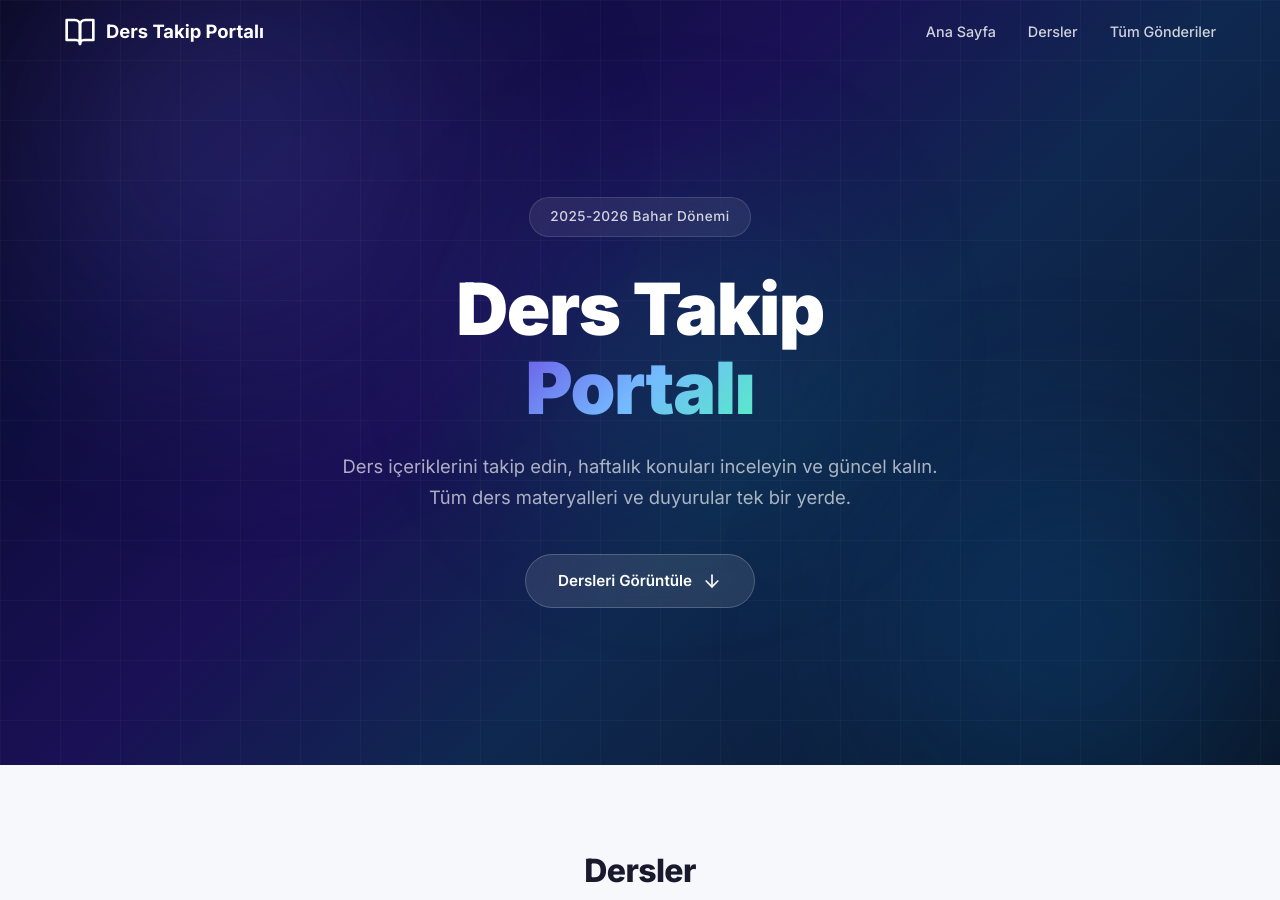
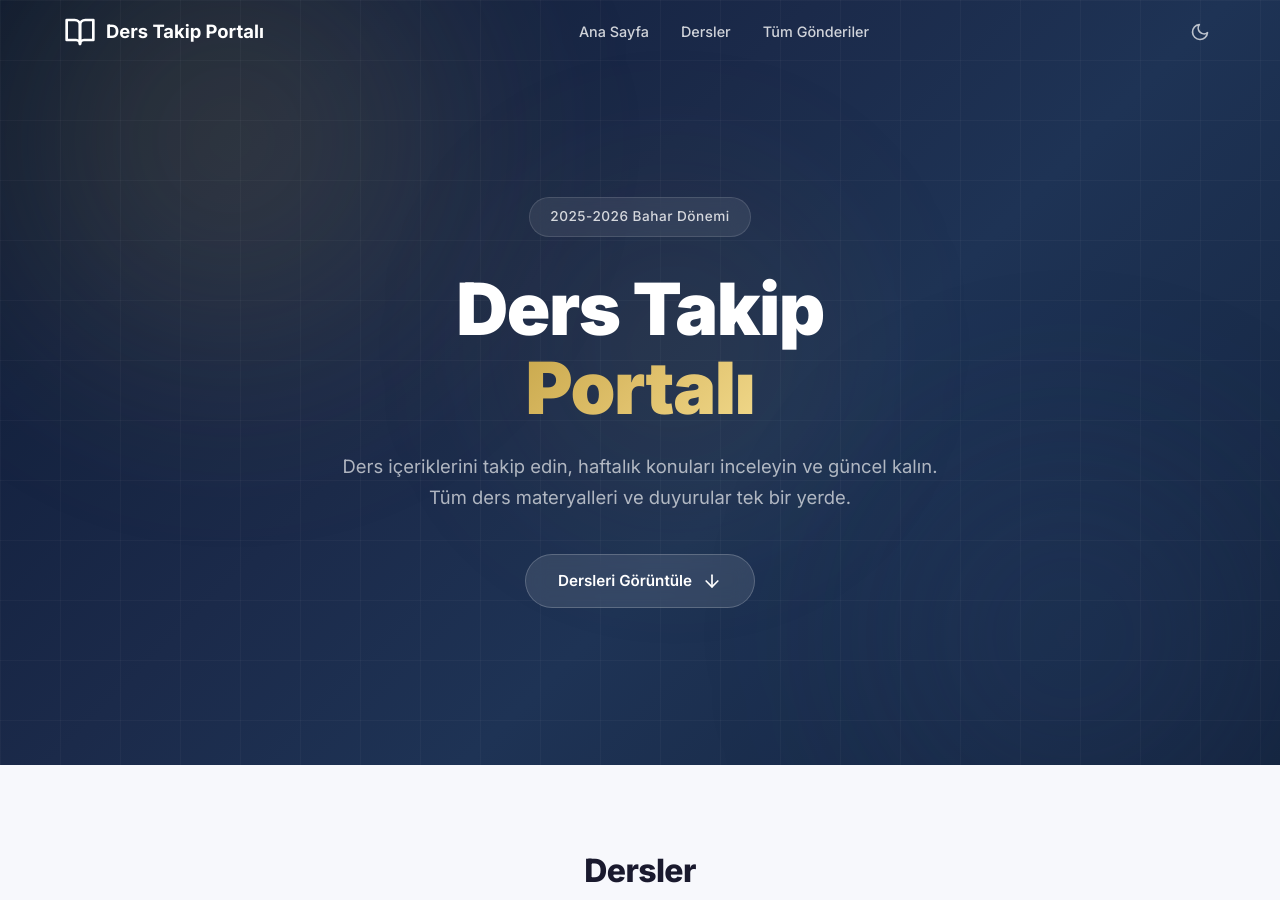
Before and after one commit to alpermku/dersler, a Jekyll site: the page built from index.html, in a window 1280 px wide and 900 px high. Built offline with Jekyll 4.4.1, drawn with Linux system fonts in a browser that asks for light colours.

Commit message:
🎨 MKU kurumsal renk paleti + karanlık tema
- Lila/mor tonları → MKU lacivert (#1B2A4A) + altın (#C9A84C) paleti
- Hero, footer, header, 404 tüm sayfalar yeni renklerde
- Karanlık tema: ay/güneş toggle butonu (localStorage + sistem tercihi)
- Flash-prevention: sayfa yüklenirken tema yanıp sönmez
- Ders kartlarının kendi renkleri korundu

```diff
--- a/_includes/header.html
+++ b/_includes/header.html
@@ -12,10 +12,28 @@
       <a href="{{ '/' | relative_url }}#courses">Dersler</a>
       <a href="{{ '/tum-gonderiler' | relative_url }}">Tüm Gönderiler</a>
     </nav>
-    <button class="menu-toggle" id="menuToggle" aria-label="Menü">
-      <span></span>
-      <span></span>
-      <span></span>
-    </button>
+    <div class="header-actions">
+      <button class="theme-toggle" id="themeToggle" aria-label="Tema değiştir">
+        <svg class="icon-moon" width="20" height="20" viewBox="0 0 24 24" fill="none" stroke="currentColor" stroke-width="2" stroke-linecap="round" stroke-linejoin="round">
+          <path d="M21 12.79A9 9 0 1 1 11.21 3 7 7 0 0 0 21 12.79z"></path>
+        </svg>
+        <svg class="icon-sun" width="20" height="20" viewBox="0 0 24 24" fill="none" stroke="currentColor" stroke-width="2" stroke-linecap="round" stroke-linejoin="round">
+          <circle cx="12" cy="12" r="5"></circle>
+          <line x1="12" y1="1" x2="12" y2="3"></line>
+          <line x1="12" y1="21" x2="12" y2="23"></line>
+          <line x1="4.22" y1="4.22" x2="5.64" y2="5.64"></line>
+          <line x1="18.36" y1="18.36" x2="19.78" y2="19.78"></line>
+          <line x1="1" y1="12" x2="3" y2="12"></line>
+          <line x1="21" y1="12" x2="23" y2="12"></line>
+          <line x1="4.22" y1="19.78" x2="5.64" y2="18.36"></line>
+          <line x1="18.36" y1="5.64" x2="19.78" y2="4.22"></line>
+        </svg>
+      </button>
+      <button class="menu-toggle" id="menuToggle" aria-label="Menü">
+        <span></span>
+        <span></span>
+        <span></span>
+      </button>
+    </div>
   </div>
 </header>
--- a/_layouts/default.html
+++ b/_layouts/default.html
@@ -9,6 +9,10 @@
   <link rel="preconnect" href="https://fonts.gstatic.com" crossorigin>
   <link href="https://fonts.googleapis.com/css2?family=Inter:wght@300;400;500;600;700;800;900&family=JetBrains+Mono:wght@400;500;600&display=swap" rel="stylesheet">
   <link rel="stylesheet" href="{{ '/assets/css/main.css' | relative_url }}">
+  <script>
+    // Prevent flash of wrong theme
+    (function(){var t=localStorage.getItem('theme');if(t==='dark'||(!t&&window.matchMedia('(prefers-color-scheme:dark)').matches)){document.documentElement.style.background='#0f1420';document.documentElement.style.colorScheme='dark';}})();
+  </script>
 </head>
 <body>
   {% include header.html %}
--- a/assets/css/main.css
+++ b/assets/css/main.css
@@ -2,9 +2,12 @@
    CSS Variables
    ======================================== */
 :root {
-  --primary: #0a0a2e;
-  --primary-mid: #1a1a4e;
-  --primary-light: #2d5a8e;
+  --primary: #1B2A4A;
+  --primary-mid: #2C4470;
+  --primary-light: #3d5a8e;
+  --gold: #C9A84C;
+  --gold-light: #DFC06B;
+  --gold-pale: #F0D88A;
   --bg: #f7f8fc;
   --bg-alt: #eef0f7;
   --card-bg: #ffffff;
@@ -27,6 +30,105 @@
   --font-mono: 'JetBrains Mono', 'Fira Code', 'SF Mono', monospace;
 }
 
+/* Dark Theme */
+body.dark-theme {
+  --bg: #0f1420;
+  --bg-alt: #1a2130;
+  --card-bg: #1e2838;
+  --text: #e2e5f0;
+  --text-secondary: #9ba3b8;
+  --text-muted: #6b7590;
+  --border: #2a3548;
+  --shadow-sm: 0 1px 3px rgba(0,0,0,0.2), 0 1px 2px rgba(0,0,0,0.15);
+  --shadow: 0 4px 6px -1px rgba(0,0,0,0.25), 0 2px 4px -2px rgba(0,0,0,0.15);
+  --shadow-md: 0 8px 24px -4px rgba(0,0,0,0.35), 0 4px 8px -4px rgba(0,0,0,0.2);
+  --shadow-lg: 0 20px 40px -8px rgba(0,0,0,0.45), 0 8px 16px -8px rgba(0,0,0,0.25);
+  --shadow-xl: 0 32px 64px -12px rgba(0,0,0,0.5);
+}
+
+body.dark-theme .site-header.scrolled {
+  background: rgba(15, 20, 32, 0.92);
+  border-bottom-color: var(--border);
+}
+
+body.dark-theme .scrolled .logo {
+  color: var(--text);
+}
+
+body.dark-theme .scrolled .main-nav a {
+  color: var(--text-secondary);
+}
+
+body.dark-theme .scrolled .main-nav a:hover {
+  color: var(--text);
+}
+
+body.dark-theme .scrolled .menu-toggle span {
+  background: var(--text);
+}
+
+body.dark-theme .main-nav {
+  background: var(--card-bg);
+}
+
+body.dark-theme .main-nav a {
+  color: var(--text) !important;
+}
+
+body.dark-theme .scroll-top-btn {
+  background: var(--card-bg);
+  color: var(--text-secondary);
+  border: 1px solid var(--border);
+}
+
+body.dark-theme .error-code {
+  background: linear-gradient(135deg, var(--gold), var(--gold-light), var(--gold-pale));
+  -webkit-background-clip: text;
+  background-clip: text;
+}
+
+body.dark-theme .hero-cta {
+  color: #fff;
+}
+
+/* Theme toggle button */
+.theme-toggle {
+  background: none;
+  border: none;
+  cursor: pointer;
+  padding: 6px;
+  border-radius: 50%;
+  color: rgba(255,255,255,0.7);
+  transition: var(--transition-fast);
+  display: flex;
+  align-items: center;
+  justify-content: center;
+}
+
+.theme-toggle:hover {
+  color: #fff;
+  background: rgba(255,255,255,0.1);
+}
+
+.scrolled .theme-toggle {
+  color: var(--text-secondary);
+}
+
+.scrolled .theme-toggle:hover {
+  color: var(--text);
+  background: var(--bg-alt);
+}
+
+.theme-toggle .icon-sun { display: none; }
+.theme-toggle .icon-moon { display: block; }
+
+body.dark-theme .theme-toggle .icon-sun { display: block; }
+body.dark-theme .theme-toggle .icon-moon { display: none; }
+
+body.dark-theme .theme-toggle {
+  color: var(--gold-light);
+}
+
 /* ========================================
    Reset & Base
    ======================================== */
@@ -162,6 +264,12 @@
   color: #fff;
 }
 
+.header-actions {
+  display: flex;
+  align-items: center;
+  gap: 8px;
+}
+
 /* Mobile menu toggle */
 .menu-toggle {
   display: none;
@@ -207,7 +315,7 @@
   min-height: 85vh;
   display: flex;
   align-items: center;
-  background: linear-gradient(135deg, #070720 0%, #0d0d3b 20%, #1a1055 40%, #0f2850 60%, #0a1628 100%);
+  background: linear-gradient(135deg, #0D1A30 0%, #142240 20%, #1B2A4A 40%, #1E3355 60%, #152540 100%);
   overflow: hidden;
 }
 
@@ -227,7 +335,7 @@
 .hero-blob-1 {
   width: 600px;
   height: 600px;
-  background: radial-gradient(circle, rgba(108,92,231,0.5) 0%, transparent 70%);
+  background: radial-gradient(circle, rgba(201,168,76,0.35) 0%, transparent 70%);
   top: -200px;
   left: -150px;
   animation: blobFloat1 25s ease-in-out infinite;
@@ -236,7 +344,7 @@
 .hero-blob-2 {
   width: 500px;
   height: 500px;
-  background: radial-gradient(circle, rgba(9,132,227,0.4) 0%, transparent 70%);
+  background: radial-gradient(circle, rgba(44,68,112,0.5) 0%, transparent 70%);
   bottom: -150px;
   right: -100px;
   animation: blobFloat2 20s ease-in-out infinite;
@@ -245,7 +353,7 @@
 .hero-blob-3 {
   width: 400px;
   height: 400px;
-  background: radial-gradient(circle, rgba(0,184,148,0.3) 0%, transparent 70%);
+  background: radial-gradient(circle, rgba(201,168,76,0.2) 0%, transparent 70%);
   top: 50%;
   left: 50%;
   transform: translate(-50%, -50%);
@@ -294,7 +402,7 @@
 }
 
 .hero-title-accent {
-  background: linear-gradient(135deg, #6C5CE7, #74b9ff, #55efc4);
+  background: linear-gradient(135deg, #C9A84C, #DFC06B, #F0D88A);
   -webkit-background-clip: text;
   -webkit-text-fill-color: transparent;
   background-clip: text;
@@ -327,7 +435,7 @@
   background: rgba(255,255,255,0.18);
   border-color: rgba(255,255,255,0.35);
   transform: translateY(-2px);
-  box-shadow: 0 8px 32px rgba(108,92,231,0.3);
+  box-shadow: 0 8px 32px rgba(201,168,76,0.3);
 }
 
 /* ========================================
@@ -644,7 +752,7 @@
 .course-hero {
   position: relative;
   padding: 140px 0 60px;
-  background: var(--primary);
+  background: #1B2A4A;
   overflow: hidden;
 }
 
@@ -966,7 +1074,7 @@
 .post-page-header {
   position: relative;
   padding: 140px 0 48px;
-  background: var(--primary);
+  background: #1B2A4A;
   overflow: hidden;
 }
 
@@ -1309,7 +1417,7 @@
 .all-posts-hero {
   position: relative;
   padding: 140px 0 48px;
-  background: linear-gradient(135deg, #070720 0%, #0d0d3b 20%, #1a1055 40%, #0f2850 60%, #0a1628 100%);
+  background: linear-gradient(135deg, #0D1A30 0%, #142240 20%, #1B2A4A 40%, #1E3355 60%, #152540 100%);
   text-align: center;
   overflow: hidden;
 }
@@ -1361,7 +1469,7 @@
 .search-box:focus-within {
   background: rgba(255,255,255,0.14);
   border-color: rgba(255,255,255,0.35);
-  box-shadow: 0 0 0 4px rgba(108,92,231,0.25);
+  box-shadow: 0 0 0 4px rgba(201,168,76,0.25);
 }
 
 .search-box svg {
@@ -1425,7 +1533,7 @@
   background: rgba(255,255,255,0.18);
   border-color: rgba(255,255,255,0.4);
   color: #fff;
-  box-shadow: 0 2px 12px rgba(108,92,231,0.2);
+  box-shadow: 0 2px 12px rgba(201,168,76,0.2);
 }
 
 /* All posts grid */
@@ -1602,7 +1710,7 @@
   font-size: 8rem;
   font-weight: 900;
   letter-spacing: -0.05em;
-  background: linear-gradient(135deg, #6C5CE7, #74b9ff, #55efc4);
+  background: linear-gradient(135deg, #C9A84C, #DFC06B, #F0D88A);
   -webkit-background-clip: text;
   -webkit-text-fill-color: transparent;
   background-clip: text;
@@ -1627,7 +1735,7 @@
    ======================================== */
 .site-footer {
   padding: 48px 0 32px;
-  background: var(--primary);
+  background: #1B2A4A;
   color: rgba(255,255,255,0.6);
 }
 
--- a/assets/js/main.js
+++ b/assets/js/main.js
@@ -1,4 +1,32 @@
+// Theme: apply before DOMContentLoaded to prevent flash
+(function() {
+  var saved = localStorage.getItem('theme');
+  if (saved === 'dark' || (!saved && window.matchMedia('(prefers-color-scheme: dark)').matches)) {
+    document.documentElement.classList.add('dark-theme-loading');
+    document.addEventListener('DOMContentLoaded', function() {
+      document.body.classList.add('dark-theme');
+      document.documentElement.classList.remove('dark-theme-loading');
+    });
+  }
+})();
+
 document.addEventListener('DOMContentLoaded', function () {
+
+  // Theme toggle
+  var themeToggle = document.getElementById('themeToggle');
+  if (themeToggle) {
+    // Apply saved theme
+    var saved = localStorage.getItem('theme');
+    if (saved === 'dark' || (!saved && window.matchMedia('(prefers-color-scheme: dark)').matches)) {
+      document.body.classList.add('dark-theme');
+    }
+
+    themeToggle.addEventListener('click', function() {
+      document.body.classList.toggle('dark-theme');
+      var isDark = document.body.classList.contains('dark-theme');
+      localStorage.setItem('theme', isDark ? 'dark' : 'light');
+    });
+  }
 
   // Sticky header
   var header = document.getElementById('siteHeader');
```
